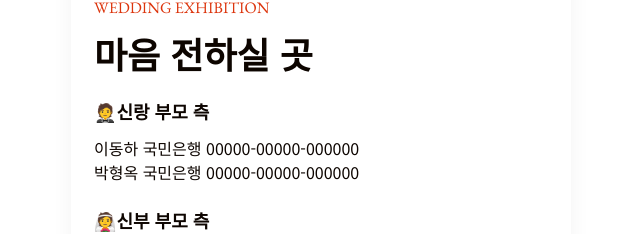
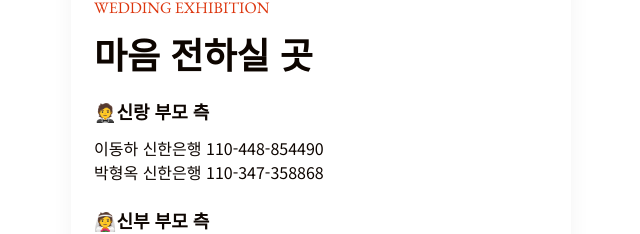
Before and after one commit to rowanna/wedding-invitation, a Vue app: page / in a window 1280 px wide. Shown: the part 5500-5734 px from the top of the page, without its empty margins (319-959 px from the left). Built offline with nearby package versions, Linux system fonts and the light colour scheme.

Commit message:
Feat: add Account info

```diff
--- a/src/components/wedding/ContributionSection.vue
+++ b/src/components/wedding/ContributionSection.vue
@@ -10,8 +10,8 @@
         <div class="contribution-container">
           <h3>🤵신랑 부모 측</h3>
           <p>
-            이동하 국민은행 00000-00000-000000<br />
-            박형옥 국민은행 00000-00000-000000
+            이동하 신한은행 110-448-854490<br />
+            박형옥 신한은행 110-347-358868
           </p>
         </div>
         <div class="contribution-container">
```
